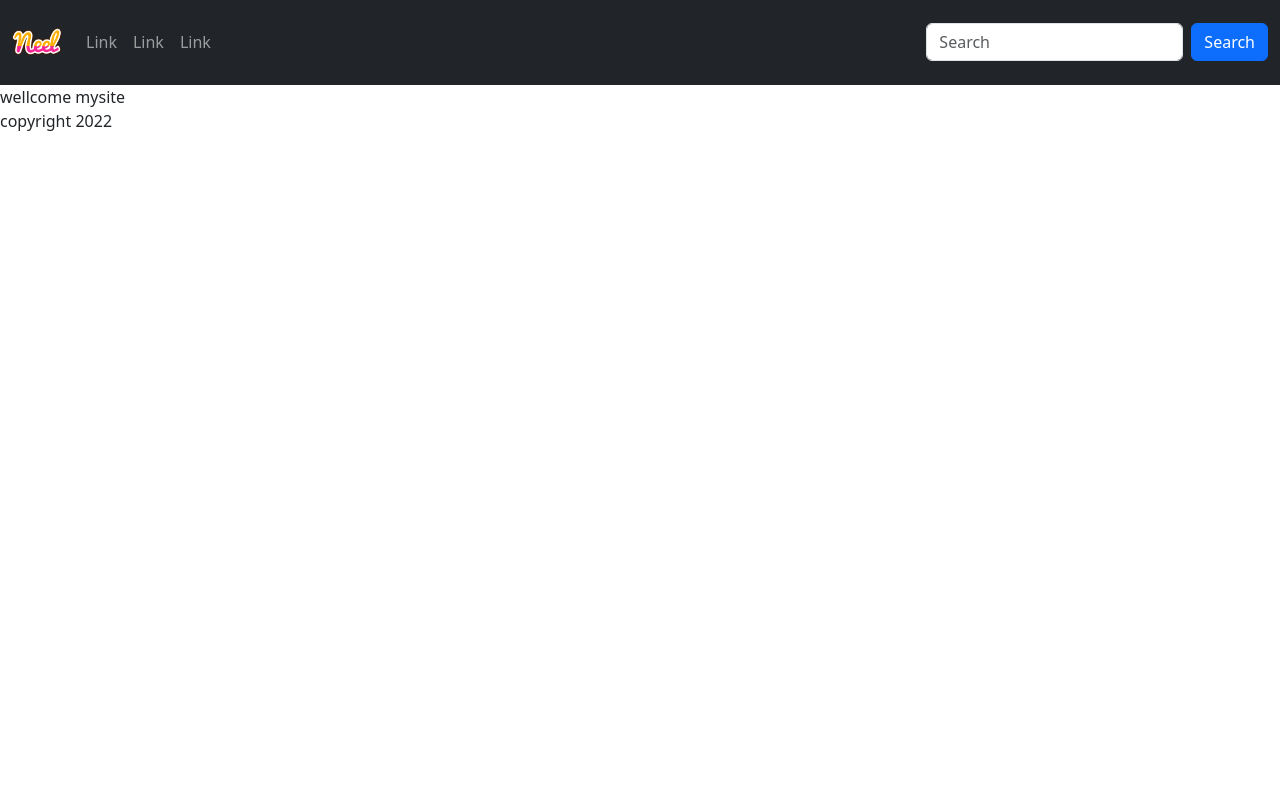
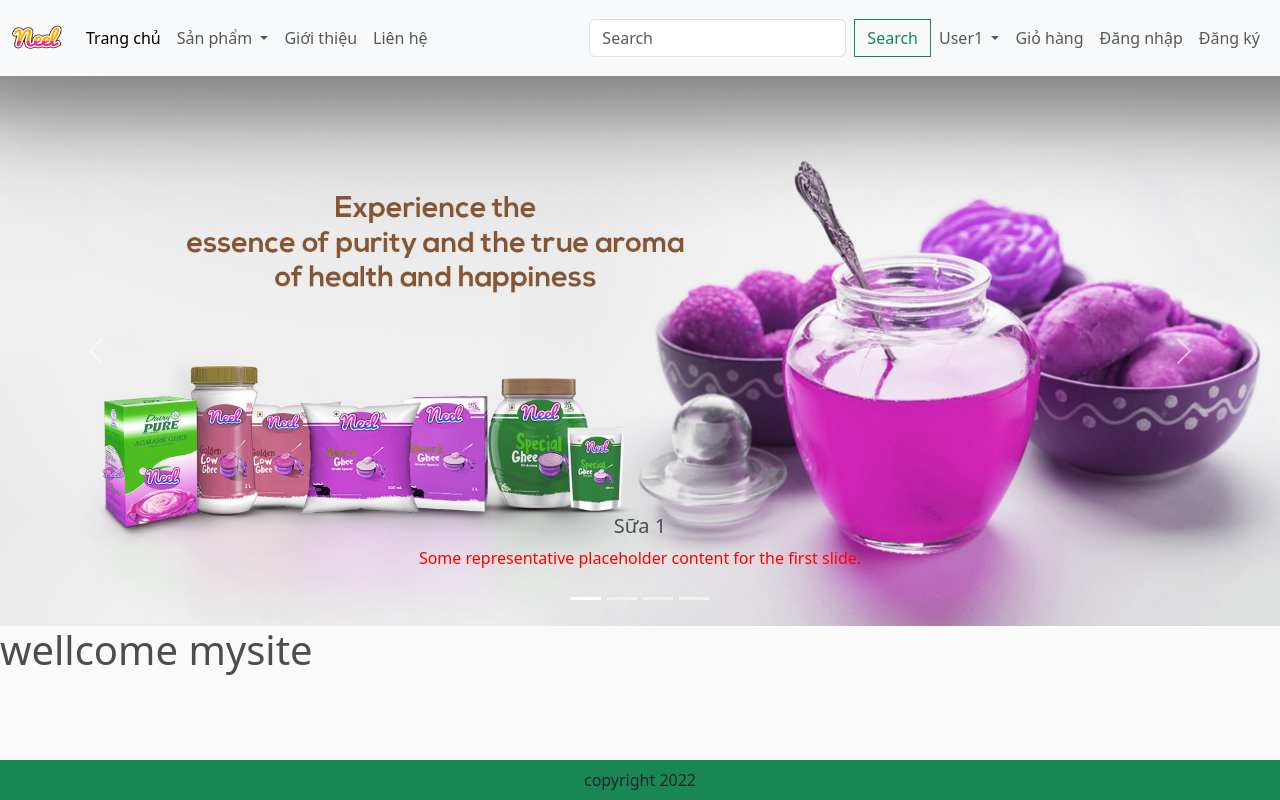
Before and after one commit to m1nhpham2k4/Django_web, a Django app: template webbanhang/app/templates/app/home.html in a window 1280 px wide. Run offline with Django 4.2, Linux system fonts and the light colour scheme; the template is opened without the code that fills it, so the values that code supplies are empty; some libraries are stand-ins or nearby versions.

Commit message:
Django_web

```diff
--- /dev/null
+++ b/webbanhang/app/static/app/css/main.css
@@ -0,0 +1,99 @@
+body{
+	background-color: hsl(0, 0%, 98%);
+}
+
+h1,h2,h3,h4,h5,h6{
+	color:hsl(0, 0%, 30%);
+}
+
+.box-element{
+	box-shadow:hsl(0, 0%, 80%) 0 0 16px;
+	background-color: #fff;
+	border-radius: 4px;
+	padding: 5px;
+}
+
+.thumbnail{
+	width: 350px;
+	height:200px;
+	-webkit-box-shadow: -1px -3px 5px -2px rgba(214,214,214,1);
+    -moz-box-shadow: -1px -3px 5px -2px rgba(214,214,214,1);
+    box-shadow: -1px -3px 5px -2px rgba(214,214,214,1);
+}
+
+.product{
+	border-radius: 0 0 4px 4px;
+}
+
+.bg-dark{
+	background-color: #4f868c!important;
+}
+
+#cart-icon{
+	width:25px;
+	display: inline-block;
+	margin-left: 15px;
+}
+
+#cart-total{
+	display: block;
+	text-align: center;
+	color:#fff;
+	background-color: red;
+	width: 20px;
+	height: 25px;
+	border-radius: 50%;
+	font-size: 14px;
+}
+
+.col-lg-3, .col-lg-4, .col-lg-6, .col-lg-8, .col-lg-12{
+	margin-top: 10px;
+}
+
+.btn{
+	border-radius: 0;
+}
+
+.row-image{
+	width: 100px;
+}
+
+.form-field{
+	width:250px;
+	display: inline-block;
+	padding: 5px;
+}
+
+.cart-row{
+	display: flex;
+    align-items: flex-stretch;
+    padding-bottom: 10px;
+    margin-bottom: 10px;
+    border-bottom: 1px solid #ececec;
+
+}
+
+.quantity{
+	display: inline-block;
+	font-weight: 700;
+	padding-right:10px;
+
+
+}
+
+.chg-quantity{
+	width: 12px;
+	cursor: pointer;
+	display: block;
+	margin-top: 5px;
+	transition:.1s;
+}
+
+.chg-quantity:hover{
+	opacity: .6;
+}
+
+
+.hidden{
+	display: none!important;
+}
--- a/webbanhang/app/templates/app/base.html
+++ b/webbanhang/app/templates/app/base.html
@@ -6,9 +6,10 @@
     <meta name="viewport" content="width=device-width, initial-scale=1.0">
     <link href="https://cdn.jsdelivr.net/npm/bootstrap@5.3.3/dist/css/bootstrap.min.css" rel="stylesheet" integrity="sha384-QWTKZyjpPEjISv5WaRU9OFeRpok6YctnYmDr5pNlyT2bRjXh0JMhjY6hW+ALEwIH" crossorigin="anonymous">
     <link rel="stylesheet" href="{%static 'app/css/all.min.css'%}">
+    <link rel="stylesheet" href="{%static 'app/css/main.css'%}">
     <link rel="stylesheet" href="{%static 'app/css/owl.carousel.min.css'%}">
     <link rel="stylesheet" href="{%static 'app/css/style.css'%}">
-    <link rel="stylesheet" href="/app/static/app/css/all.min.css">
+    <link rel="stylesheet" href="/app/static/app/css/all.min.css"ko>
     <link rel="stylesheet" href="/app/static/app/css/owl.carousel.min.css">
     <link rel="stylesheet" href="/app/static/app/css/style.css">
     <script src="https://cdn.jsdelivr.net/npm/bootstrap@5.3.3/dist/js/bootstrap.bundle.min.js" integrity="sha384-YvpcrYf0tY3lHB60NNkmXc5s9fDVZLESaAA55NDzOxhy9GkcIdslK1eN7N6jIeHz" crossorigin="anonymous"></script>
@@ -22,37 +23,70 @@
 <body>
     <!-- Menu -->
 
-    <nav class="navbar navbar-expand-sm navbar-dark bg-dark">
+    <nav class="navbar navbar-expand-lg navbar-light bg-light">
       <div class="container-fluid">
-            <a class="navbar-brand" href="javascript:void(0)">
-                <img src="{%static 'app/images/Neel.png'%}" alt="" width="50px">
+        <a class="navbar-brand" href="#">
+            <img src="{%static 'app/images/Neel.png'%}" alt="" width="50" height="50">
         </a>
-            <button class="navbar-toggler" type="button" data-bs-toggle="collapse" data-bs-target="#mynavbar">
+        <button class="navbar-toggler" type="button" data-bs-toggle="collapse" data-bs-target="#navbarSupportedContent" aria-controls="navbarSupportedContent" aria-expanded="false" aria-label="Toggle navigation">
           <span class="navbar-toggler-icon"></span>
         </button>
-            <div class="collapse navbar-collapse" id="mynavbar">
-            <ul class="navbar-nav me-auto">
+        <div class="collapse navbar-collapse" id="navbarSupportedContent">
+          <ul class="navbar-nav me-auto mb-2 mb-lg-0">
             <li class="nav-item">
-                <a class="nav-link" href="javascript:void(0)">Link</a>
+              <a class="nav-link active" aria-current="page" href="#">Trang chủ</a>
+            </li>
+            <li class="nav-item dropdown">
+              <a class="nav-link dropdown-toggle" href="#" id="navbarDropdown" role="button" data-bs-toggle="dropdown" aria-expanded="false">
+                Sản phẩm
+              </a>
+              <ul class="dropdown-menu">
+                <li><a class="dropdown-item" href="#">Sữa</a></li>
+                <li><a class="dropdown-item" href="#">Sữa</a></li>
+                <li><a class="dropdown-item" href="#">Sữa</a></li>
+                <li><a class="dropdown-item" href="#">Sữa</a></li>
+              </ul>
             </li>
             <li class="nav-item">
-                <a class="nav-link" href="javascript:void(0)">Link</a>
+                <a href="#" class="nav-link">Giới thiệu</a>
             </li>
             <li class="nav-item">
-                <a class="nav-link" href="javascript:void(0)">Link</a>
+              <a href="#" class="nav-link">Liên hệ</a>
             </li>
           </ul>
           <form class="d-flex">
-                <input class="form-control me-2" type="text" placeholder="Search">
-                <button class="btn btn-primary" type="button">Search</button>
+            <input class="form-control me-2" type="search" placeholder="Search" aria-label="Search">
+            <button class="btn btn-outline-success" type="submit">Search</button>
           </form>
         </div>
+        <ul class="navbar-nav me-auto mb-2 mb-lg-0">
+            <li class="nav-item dropdown">
+                <a class="nav-link dropdown-toggle" href="#" id="navbarDropdown" role="button" data-bs-toggle="dropdown" aria-expanded="false">
+                  User1
+                </a>
+                <ul class="dropdown-menu">
+                  <li><a class="dropdown-item" href="#">Trang cá nhân</a></li>
+                  <li><a class="dropdown-item" href="#">Đơn hàng</a></li>
+                  <li><a class="dropdown-item" href="#">Thoát</a></li>
+                </ul>
+            </li>
+            <li class="nav-item">
+                <a href="#" class="nav-link">Giỏ hàng</a>
+            </li>
+            <li class="nav-item">
+                <a href="#" class="nav-link">Đăng nhập</a>
+            </li>
+            <li class="nav-item">
+                <a href="#" class="nav-link">Đăng ký</a>
+            </li>
+        </ul>
       </div>
     </nav>
     <!-- main -->
+     {% block banner_slider %}{% endblock banner_slider %}
     {% block main-content %}{% endblock main-content %}
     <!-- footer -->
-    <footer>
+    <footer class="container-fluid bg-success text-center fixed-bottom p-2 mt-5">
         copyright 2022
     </footer>
 </body>
--- a/webbanhang/app/templates/app/home.html
+++ b/webbanhang/app/templates/app/home.html
@@ -1,5 +1,53 @@
 {% extends 'app/base.html'  %}
 {% load static %}
+{% block banner_slider %}
+<div id="carouselExampleCaptions" class="carousel slide" data-bs-ride="carousel">
+    <div class="carousel-indicators">
+      <button type="button" data-bs-target="#carouselExampleCaptions" data-bs-slide-to="0" class="active" aria-current="true" aria-label="Slide 1"></button>
+      <button type="button" data-bs-target="#carouselExampleCaptions" data-bs-slide-to="1" aria-label="Slide 2"></button>
+      <button type="button" data-bs-target="#carouselExampleCaptions" data-bs-slide-to="2" aria-label="Slide 3"></button>
+      <button type="button" data-bs-target="#carouselExampleCaptions" data-bs-slide-to="3" aria-label="Slide 4"></button>
+    </div>
+    <div class="carousel-inner">
+      <div class="carousel-item active">
+        <img src="{% static "app/images/banner/b1.jpg" %}" class="d-block w-100" alt="..." height="550">
+        <div class="carousel-caption d-none d-md-block" style="color: red">
+          <h5>Sữa 1</h5>
+          <p>Some representative placeholder content for the first slide.</p>
+        </div>
+      </div>
+      <div class="carousel-item">
+        <img src="{% static "app/images/banner/b2.jpg" %}" class="d-block w-100" alt="..." height="550">
+        <div class="carousel-caption d-none d-md-block" style="color: red">
+          <h5>Sữa 2</h5>
+          <p>Some representative placeholder content for the second slide.</p>
+        </div>
+      </div>
+      <div class="carousel-item">
+        <img src="{% static "app/images/banner/b3.jpg" %}" class="d-block w-100" alt="..." height="550">
+        <div class="carousel-caption d-none d-md-block" style="color: red">
+          <h5>Sữa 3</h5>
+          <p>Some representative placeholder content for the third slide.</p>
+        </div>
+      </div>
+      <div class="carousel-item">
+        <img src="{% static "app/images/banner/b4.jpg" %}" class="d-block w-100" alt="..." height="550">
+        <div class="carousel-caption d-none d-md-block" style="color: red">
+          <h5>Sữa 4</h5>
+          <p>Some representative placeholder content for the second slide.</p>
+        </div>
+      </div>
+    </div>
+    <button class="carousel-control-prev" type="button" data-bs-target="#carouselExampleCaptions" data-bs-slide="prev">
+      <span class="carousel-control-prev-icon" aria-hidden="true"></span>
+      <span class="visually-hidden">Previous</span>
+    </button>
+    <button class="carousel-control-next" type="button" data-bs-target="#carouselExampleCaptions" data-bs-slide="next">
+      <span class="carousel-control-next-icon" aria-hidden="true"></span>
+      <span class="visually-hidden">Next</span>
+    </button>
+</div>
+{% endblock banner_slider %}
 {% block main-content %}
- wellcome mysite
+ <h1>wellcome mysite</h1>
 {% endblock main-content %}
```
Lines whose indentation alone changed are shown as unchanged.
